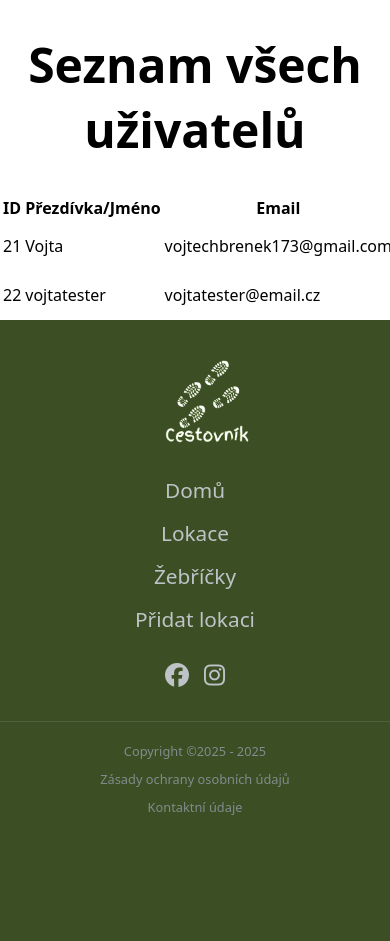
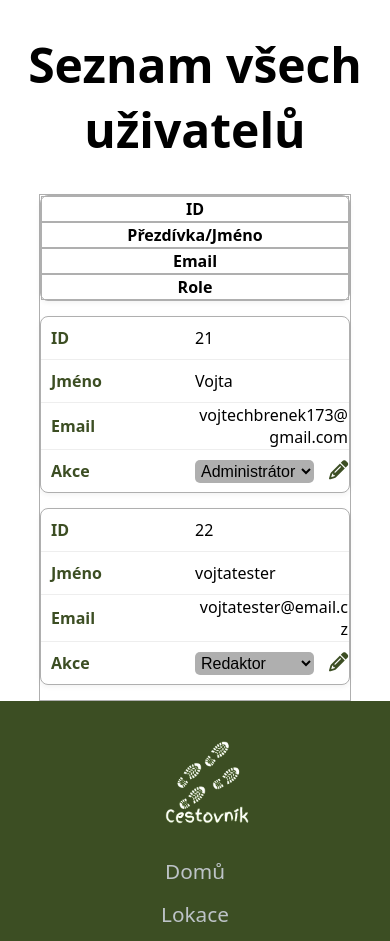
Before and after one commit to endurovojta173/Travel-Diary, a FastAPI app: page /all_users in a window 390 px wide; the page is wider, and only the part inside the window is pictured. Shown: the part 148-1089 px from the top of that part. Before the commit the page ends 963 px from the top of that part, so only its background shows below. Run offline with FastAPI, Linux system fonts and the light colour scheme; the visitor is signed in with stand-in values (Sample User, id 1); data comes from the database, SQL or seed files in the repository.

Commit message:
Add responsive styling for all users page
Introduces a new CSS file for the all users page with responsive table styles and layout improvements. Updates the all_users.html template to use the new styles and refactors the table markup for better mobile compatibility. Adjusts home page layout media query breakpoint for consistency.

```diff
--- /dev/null
+++ b/static/css/all-users.css
@@ -0,0 +1,141 @@
+.container {
+    display: flex;
+    width: 80%;
+    margin: 0 auto;
+}
+
+.table {
+    display: flex;
+    flex-direction: column;
+    width: 100%;
+}
+
+.table table {
+    border: 1px solid var(--neutral-gray-color);
+}
+
+.table tr {
+
+}
+
+.table th {
+    border: 1px solid var(--neutral-gray-color);
+    text-align: center;
+    vertical-align: middle;
+}
+
+.table td {
+    border: 1px solid var(--neutral-gray-color);
+    vertical-align: middle;
+}
+.id{
+    text-align: center;
+}
+.name{
+    text-align: start;
+}
+.email{
+    text-align: start;
+}
+.table select {
+    padding: 2px;
+    font-size: 1rem;
+    background-color: var(--neutral-gray-color);
+    color: var(--text-color);
+    border-radius: 5px;
+    border: none;
+    margin-left: 1vh;
+}
+
+.table option {
+    font-size: 1.2rem;
+    background-color: var(--neutral-gray-color);
+}
+
+.table button {
+    padding: 5px;
+    font-size: 1.2rem;
+    background-color: rgba(0, 0, 0, 0);
+    color: var(--dark-green-color);
+    border-radius: 5px;
+    border: none;
+
+}
+
+
+.table button:hover {
+    color: var(--light-green-color);
+    transition: color 0.2s;
+
+}
+
+.split-content {
+    display: flex;
+    justify-content: space-between;
+    align-items: center;
+    width: 100%;
+    gap: 10px;
+}
+
+
+@media (max-width: 768px) {
+    .table table, .table thead, .table tbody, .table th, .table td, .table tr {
+        display: block;
+    }
+
+    .table thead tr {
+        position: absolute;
+        top: -9999px;
+        left: -9999px;
+    }
+
+
+    .table tr {
+        border: 1px solid var(--neutral-gray-color);
+        margin-bottom: 15px;
+        border-radius: 8px;
+        background-color: white;
+        box-shadow: 0 2px 5px rgba(0,0,0,0.05);
+    }
+
+
+    .table td {
+        border: none;
+        border-bottom: 1px solid #eee;
+        position: relative;
+        padding-left: 50%;
+        text-align: right !important;
+        display: flex;
+        justify-content: space-between;
+        align-items: center;
+        min-height: 40px;
+        overflow-wrap: anywhere;
+    }
+
+    .table td:last-child {
+        border-bottom: none;
+    }
+
+    .table td::before {
+        content: attr(data-label);
+        position: absolute;
+        left: 10px;
+        width: 45%;
+        padding-right: 10px;
+        white-space: nowrap;
+        text-align: left;
+        font-weight: bold;
+        color: var(--dark-green-color);
+    }
+    .table select{
+        margin-left: 0;
+    }
+    .split-content {
+        width: auto;
+        justify-content: flex-end;
+    }
+
+    .id, .name, .email {
+        text-align: right;
+    }
+}
--- a/static/css/home-page-layout.css
+++ b/static/css/home-page-layout.css
@@ -79,13 +79,14 @@
 }
 
 
-@media (max-width: 900px) {
+@media (max-width: 768px) {
     .home-grid {
         grid-template-columns: 1fr; /* Všechno pod sebe */
         height: auto; /* Výška se přizpůsobí obsahu */
     }
 
     .location-slider {
+        margin: 0 auto;
         height: 300px; /* Na mobilu menší slider */
     }
 
--- a/templates/all_users.html
+++ b/templates/all_users.html
@@ -1,9 +1,14 @@
 {% extends "base.html" %}
 {% block title %}{{ title }}{% endblock %}
+{% block head %}
+    <link rel="stylesheet" href="{{ url_for('static', path='css/all-users.css') }}">
+
+{% endblock %}
 {% block content %}
     <h1>{{ title }}</h1>
-
+    <div class="container">
         {% if all_users %}
+            <div class="table">
                 <table>
                     <tr>
                         <th>ID</th>
@@ -13,26 +18,36 @@
                     </tr>
                     {% for user in all_users %}
                         <tr>
-                    <td>{{ user['id'] }}</td>
-                    <td>{{ user['name'] }}</td>
-                    <td>{{ user['email'] }}</td>
+                            <td data-label="ID" class="id">{{ user.id }}</td>
+                            <td data-label="Jméno" class="name">{{ user.name }}</td>
+                            <td data-label="Email" class="email">{{ user.email }}</td>
 
-                    <td>
+                            <td data-label="Akce">
                                 <form action="/all_users/update" method="post">
                                     <input type="hidden" name="user_id" value="{{ user['id'] }}">
+                                    <div class="split-content">
                                         <select name="role">
-                                <option value="1" {% if user['role'] == 1 %}selected{% endif %}>Administrátor</option>
-                                <option value="2" {% if user['role'] == 2 %}selected{% endif %}>Redaktor</option>
-                                <option value="3" {% if user['role'] == 3 %}selected{% endif %}>Uživatel</option>
+                                            <option value="1" {% if user['role'] == 1 %}selected{% endif %}>
+                                                Administrátor
+                                            </option>
+                                            <option value="2" {% if user['role'] == 2 %}selected{% endif %}>Redaktor
+                                            </option>
+                                            <option value="3" {% if user['role'] == 3 %}selected{% endif %}>Uživatel
+                                            </option>
                                         </select>
-                            <button type="submit" title="Uložit změnu role"><i class="fa-solid fa-pencil"></i></button>
+                                        <button type="submit" title="Uložit změnu role"><i
+                                                class="fa-solid fa-pencil"></i>
+                                        </button>
+                                    </div>
                                 </form>
                             </td>
                         </tr>
                     {% endfor %}
                 </table>
+            </div>
         {% else %}
             <p>Žádní uživatelé</p>
         {% endif %}
+    </div>
 
 {% endblock %}
```
Lines whose indentation alone changed are shown as unchanged.
